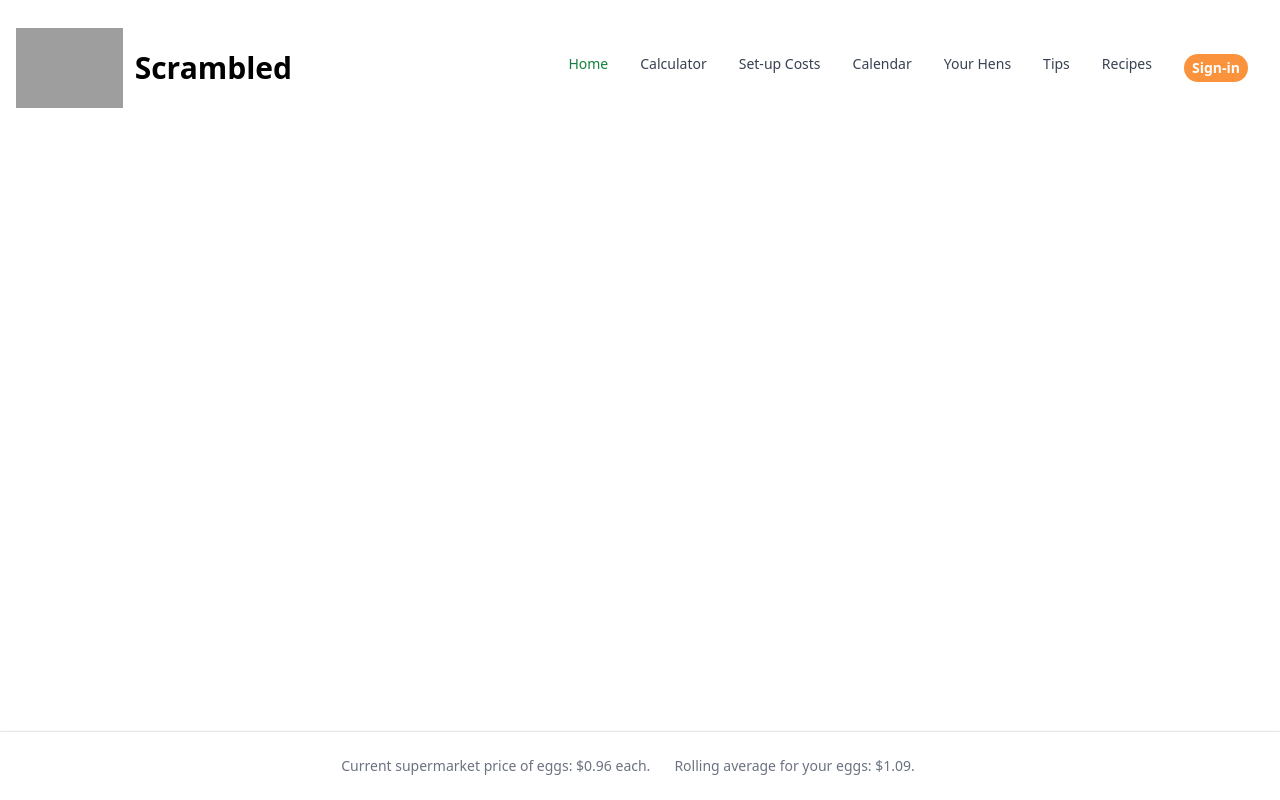
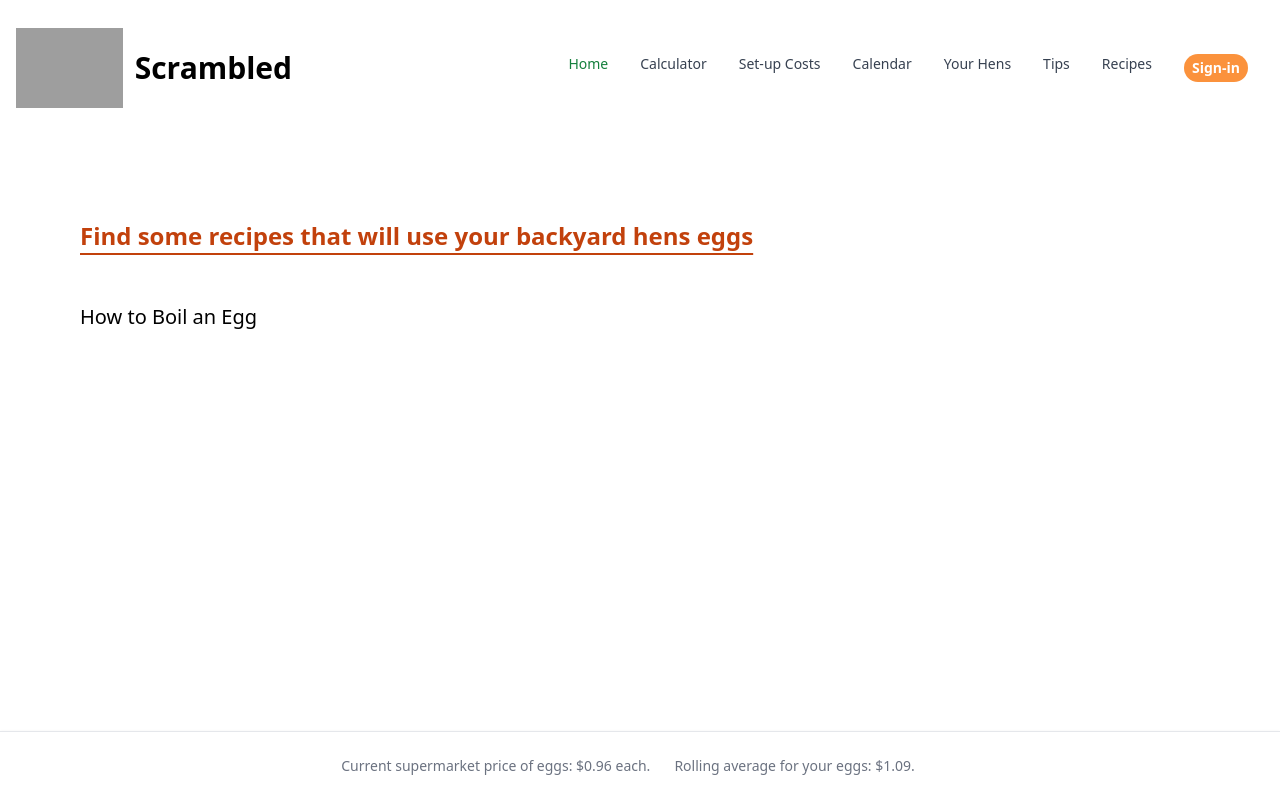
Before and after one commit to eleanor-tosh/chicken-app, a React (Create React App) app: page /recipes in a window 1280 px wide. Built offline with nearby package versions, Linux system fonts and the light colour scheme; grey boxes are pictures that could not be loaded.

Commit message:
Recipes page

```diff
--- a/src/App.js
+++ b/src/App.js
@@ -8,6 +8,7 @@ import Inputs from './pages/Inputs.jsx'
 import Result from './pages/Result.jsx'
 import Prices from './pages/Prices.jsx'
 import YourHens from './pages/YourHens.jsx'
+import Recipes from './pages/Recipes.jsx'
 
 function App() {
   const [inputResult, setInputData] = useState({
@@ -59,6 +60,7 @@ function App() {
           <Route path="/result" element={<Result inputData={inputResult} />} />
           <Route path="/prices" element={<Prices />} />
           <Route path="/hens" element={<YourHens />} />
+          <Route path="/recipes" element={<Recipes />} />
         </Routes>
       </Router>
       <div>
--- /dev/null
+++ b/src/pages/Recipes.jsx
@@ -0,0 +1,24 @@
+import React from 'react'
+
+function Recipes() {
+  return (
+    <div class="container p-20 mx-auto ">
+      <h1 class="text-2xl pb-12 leading-relaxed font-semibold underline underline-offset-8 text-orange-700">
+        Find some recipes that will use your backyard hens eggs
+      </h1>
+      <ul class="text-xl">
+        <li>
+          <a
+            href="https://thestayathomechef.com/how-to-boil-eggs/"
+            target="_blank"
+            rel="noreferrer"
+          >
+            How to Boil an Egg
+          </a>
+        </li>
+      </ul>
+    </div>
+  )
+}
+
+export default Recipes
--- a/src/pages/YourHens.jsx
+++ b/src/pages/YourHens.jsx
@@ -56,7 +56,7 @@ function YourHens() {
           <p class="mb-3 font-normal text-gray-700 dark:text-gray-400">
             <ul>
               <li>Age: 2 Years</li>
-              <li>Breed: BSpeckled Sussex</li>
+              <li>Breed: Speckled Sussex</li>
               <li>Colour: Brown and White</li>
               <li>
                 Identifying Feature: Has the most white of the speckled sussex
```
Also changed, not shown: 2 other files (tests, documents, lock files or other folders).
